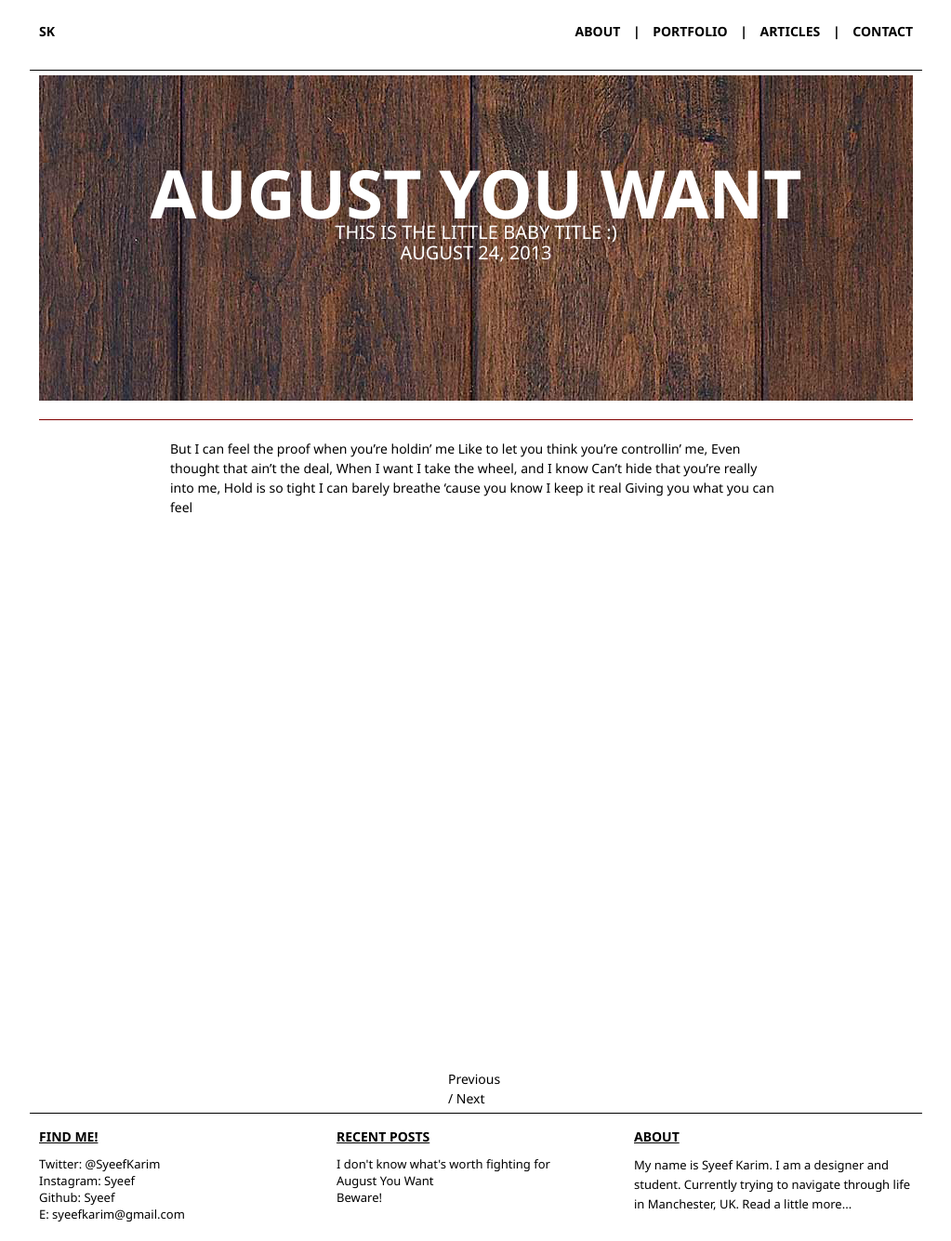
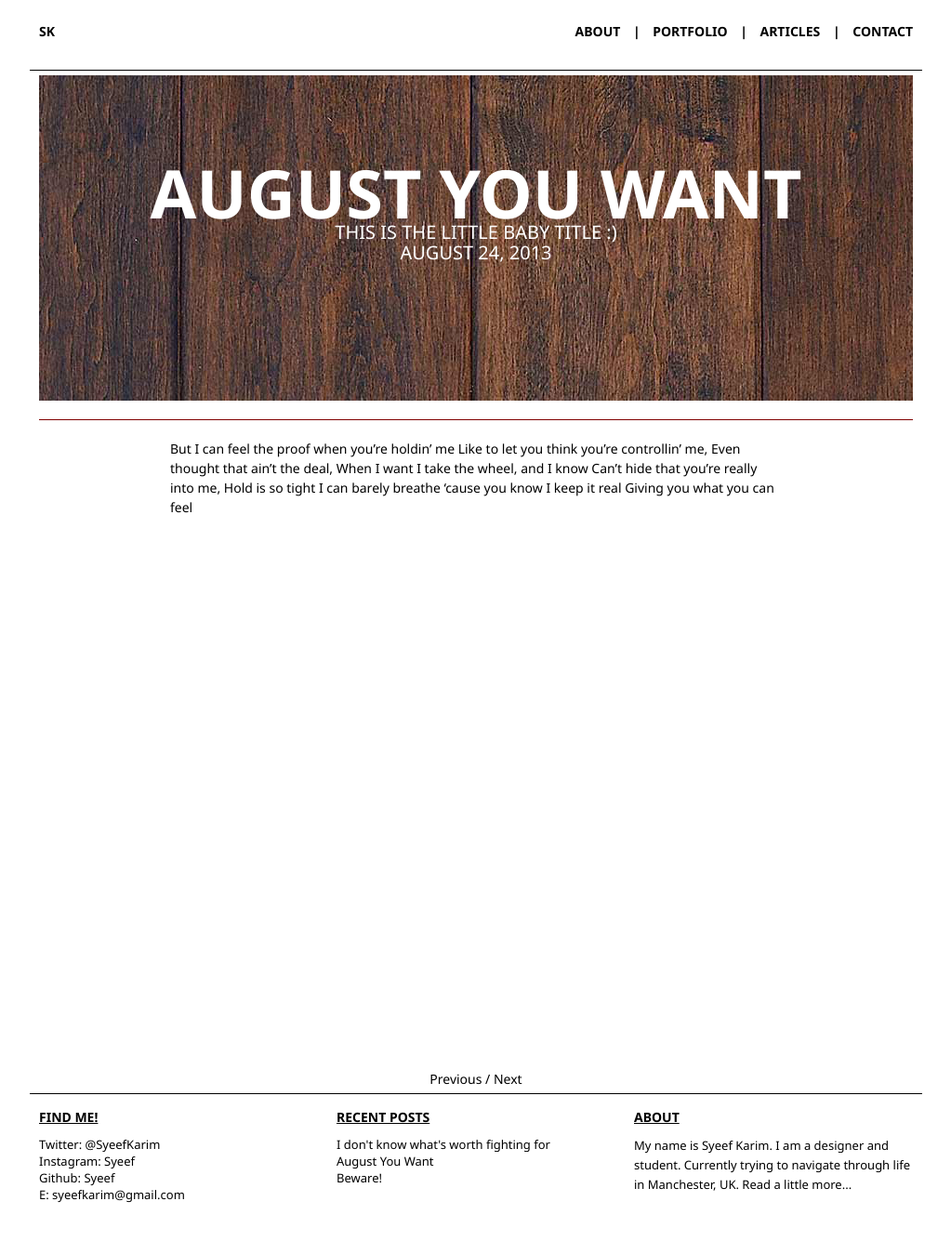
Before and after one commit to syeef/syeefkarim-2016-v0, a Jekyll site: the page built from _posts/2013-08-24-whatever-you-want.md, in a window 1280 px wide. Shown: the whole page at 93% size, without its empty margins (128-1151 px from the left). Built offline with Jekyll 4.4.1, drawn with Linux system fonts in a browser that asks for light colours; Markdown is read by kramdown in place of the engine named in the settings.

Commit message:
added text-align: center

```diff
--- a/stylesheets/layout.css
+++ b/stylesheets/layout.css
@@ -140,8 +140,8 @@ ul#post-title-wrapper {
 }
 
 #prev-next {
-	width: 60px;
-	margin: 0 auto;
+	width: 100%;
+	text-align: center;
 }
 /* #Link Styles
 ================================================== */
```
Also changed, not shown: 1 other file.
